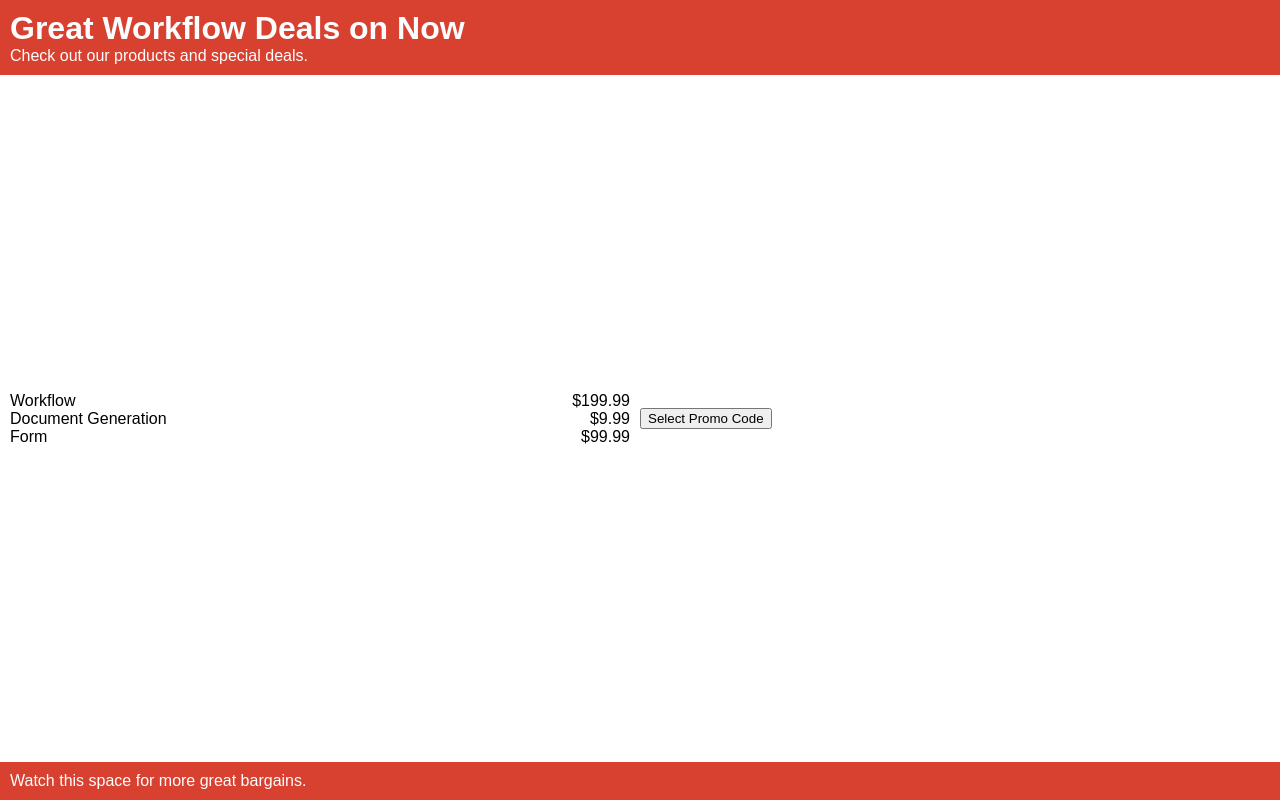
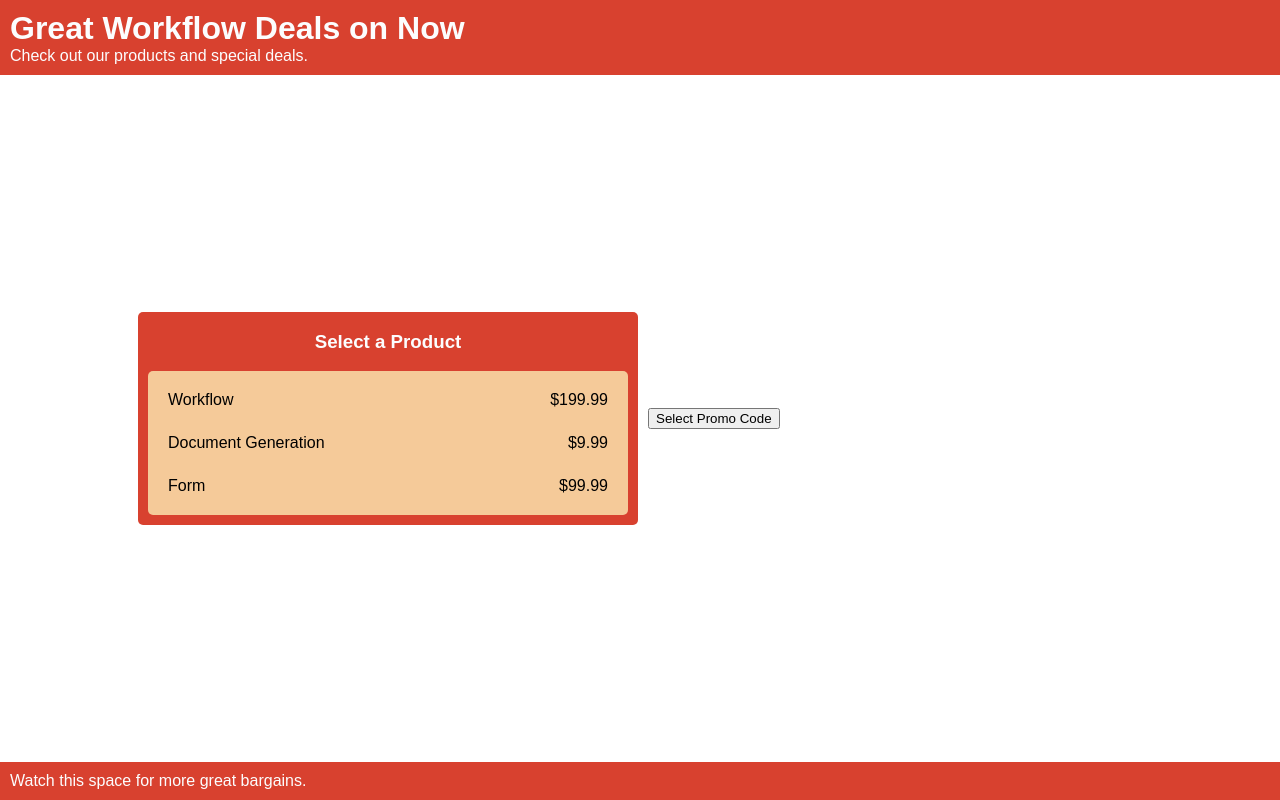
Before and after one commit to LevPewPew/nintex-cart, a React (Vite) app: page / in a window 1280 px wide. Built offline with nearby package versions, Linux system fonts and the light colour scheme.

Commit message:
Product selector and page layout styled..

```diff
--- a/src/components/page/base-page.js
+++ b/src/components/page/base-page.js
@@ -10,7 +10,9 @@ export const PageTemplate = (props) => {
             <div className="sub-heading">{props.subHeading}</div>
          </header>
          <section className="content">{props.children}</section>
-         <section className="footer highlight-container">Watch this space for more great bargains.</section>
+         <section className="footer highlight-container">
+            Watch this space for more great bargains.
+         </section>
       </div>
    );
 };
@@ -19,6 +21,7 @@ export const BasePage = styled(PageTemplate)`
    display: flex;
    flex-direction: column;
    justify-content: space-between;
+
    width: 100%;
    height: 100%;
 
@@ -32,7 +35,11 @@ export const BasePage = styled(PageTemplate)`
 
    .content {
       display: flex;
+      align-items: center;
       flex-grow: 2;
+      width: 100%;
+      max-width: 1024px;
+      align-self: center;
    }
 `;
 
--- a/src/components/products/product-selector.js
+++ b/src/components/products/product-selector.js
@@ -4,36 +4,72 @@ import styled from 'styled-components';
 
 export const ProductItemTemplate = ({ className, product, onClick, addToCart, selected }) => {
    const [quantity, setQuantity] = useState('1');
+   const itemId = `product-item-${product.productId}`;
+
+   const onButtonClick = (event) => {
+      event.preventDefault();
+      addToCart(product.productId, Number(quantity));
+   };
+
+   const onItemClick = (event) => {
+      if (!event.defaultPrevented) {
+         setQuantity(1);
+         onClick(event);
+      }
+   };
 
    return (
-      <li
-         className={`${className} product-item`}
-         id={`product-item-${product.productId}`}
-         role="button"
-         onClick={onClick}>
-         <div className="item-label">
+      <li className={`${className} product-item`} id={itemId} role="button" onClick={onItemClick}>
+         <div className="item-label item-row">
             <span>{product.name}</span>
             <span>${product.price}</span>
          </div>
          {selected && (
-            <>
-               <div>
-                  <input type="number" value={quantity} onChange={(event) => setQuantity(event.target.value)} />
-                  <button onClick={() => addToCart(product.productId, Number(quantity))}>Add to Cart</button>
-               </div>
-            </>
+            <div className={'product-input-container item-row'}>
+               <input
+                  type="number"
+                  value={quantity}
+                  onChange={(event) => setQuantity(event.target.value)}
+                  onClick={(event) => event.preventDefault()}
+               />
+               <button onClick={onButtonClick}>Add to Cart</button>
+            </div>
          )}
       </li>
    );
 };
 
 export const ProductListItem = styled(ProductItemTemplate)`
-   .item-label {
+   padding: 10px;
+   border-radius: 5px;
+   margin: 5px 0;
+
+   .item-row {
       display: flex;
       flex-direction: row;
       justify-content: space-between;
    }
+
+   button {
+      white-space: nowrap;
+      border-radius: 4px;
+   }
+
+   input {
+      width: 50px;
+      border-radius: 4px;
+   }
+
+   .product-input-container {
+      padding-top: 10px;
+   }
+
+   ${(props) => props.selected && `background-color: ${props.theme.highlight};`}
+   ${(props) => props.selected && `color: ${props.theme.lightText};`}
+
    :hover {
+      background-color: ${(props) => props.theme.highlight};
+      color: ${(props) => props.theme.lightText};
    }
 `;
 
@@ -49,15 +85,20 @@ ProductListItem.displayName = 'ProductListItem';
 export const ProductListView = ({ className, products, addToCart }) => {
    const [selected, setSelected] = useState('');
 
+   const selectedHandler = (productId) => {
+      setSelected(productId === selected ? '' : productId);
+   };
+
    return (
       <div className={`${className} product-selector`}>
+         <h3>Select a Product</h3>
          <ul className="product-list">
             {products.length &&
                products.map((product) => (
                   <ProductListItem
                      key={product.productId}
                      product={product}
-                     onClick={() => setSelected(product.productId)}
+                     onClick={() => selectedHandler(product.productId)}
                      selected={product.productId === selected}
                      addToCart={addToCart}
                   />
@@ -70,11 +111,23 @@ export const ProductListView = ({ className, products, addToCart }) => {
 export const ProductSelector = styled(ProductListView)`
    align-content: center;
    width: 50%;
+   max-width: 500px;
+   margin: 10px;
+   background-color: ${(props) => props.theme.highlight};
+   border-radius: 5px;
+
+   h3 {
+      text-align: center;
+      color: ${(props) => props.theme.lightText};
+   }
+
    .product-list {
+      background-color: ${(props) => props.theme.sectionBackground};
       flex-direction: column;
       list-style-type: none;
-      margin: 0;
-      padding: 10px;
+      border-radius: 5px;
+      margin: 10px;
+      padding: 5px 10px;
    }
 `;
 
```
Also changed, not shown: .prettierrc.js.
